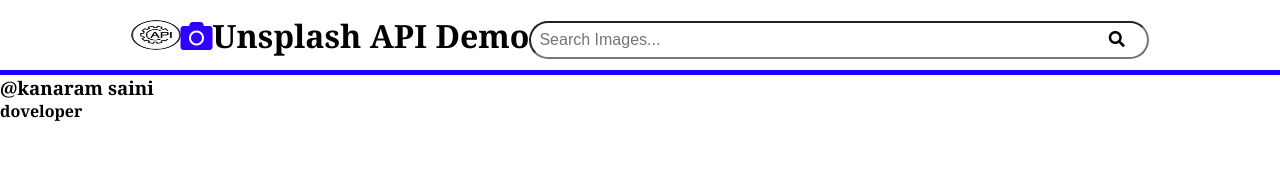
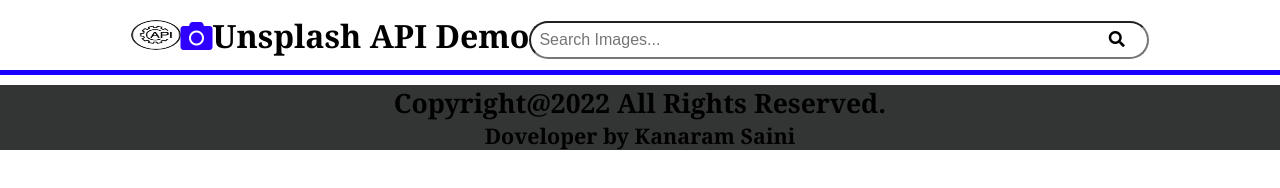
Before and after one commit to kanaramsaini/Unsplash-API, a plain HTML site: page index.html in a window 1280 px wide. Drawn offline with Linux system fonts and the light colour scheme.

Commit message:
unsplash serch images project

```diff
--- a/index.html
+++ b/index.html
@@ -22,15 +22,17 @@
         </div>
     </header>
     <section>
-        <div class="container">
+        <div class="container box-image">
             <div id="grid"></div>
         </div>
     </section>
-    <div class="container">
-        <footer>
-                <h3>@kanaram saini </h3>
-                <h4>doveloper </h4>
-        </footer>
+    <div class="container-fluid" id="footer-head" style="text-align:center; margin-top: 10px; font-size:xx-large; background-color:rgb(51, 53, 52)">
+        <div class="row">
+            <div class="col-12">
+                <h5>Copyright@2022 All Rights Reserved.</h5>
+                <h6>  Doveloper by Kanaram Saini</h6>
+            </div>
+        </div>
     </div>
     <script src="unsplash_script.js"></script>
 </body>
--- a/unsplash_style.css
+++ b/unsplash_style.css
@@ -8,7 +8,7 @@
     font-family: Cambria, Cochin, Georgia, Times, 'Times New Roman', serif;
     background-color: black;
     color: white;
-    overflow: hidden;
+    /* overflow: hidden; */
  }
 
  .container{
@@ -70,16 +70,15 @@
 
  #grid{
     width: 100%;
+
     display: flex;
     flex-wrap: wrap;
     justify-content: space-evenly;
     align-items: flex-start;
 
  }
- #grid:hover{
-border: 1px solid rgb(47, 21, 194);
 
- }
+
 
  .img{
     width: 300px;
@@ -87,12 +86,14 @@
     margin-top: 15px;
     background-position: center;
     background-size: cover;
-    border-radius:50%;
+    border-radius:10px;
     border:0px solid rgb(42, 8, 163);
     cursor: pointer;
 
 
  }
+
+
   /* @media screen and(min-width:300px){
     #search_box{
         position: relative;
```
